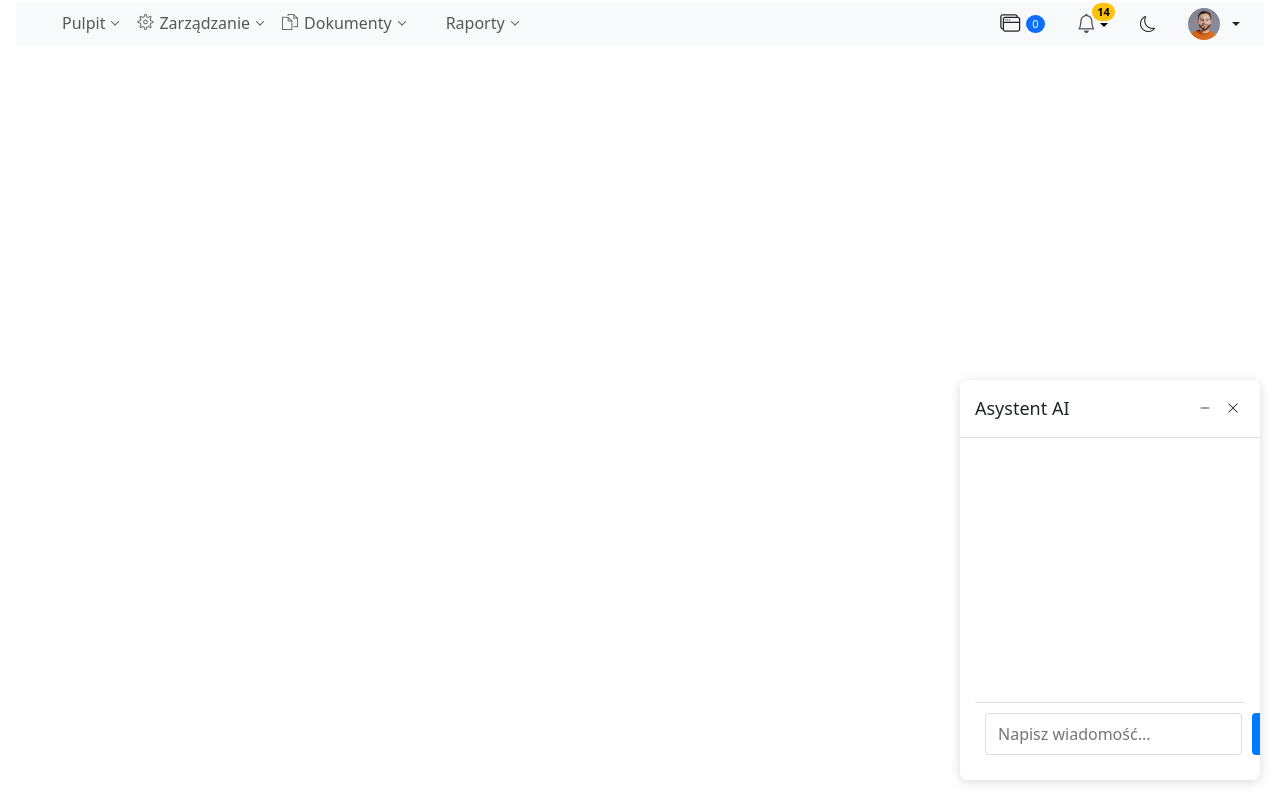
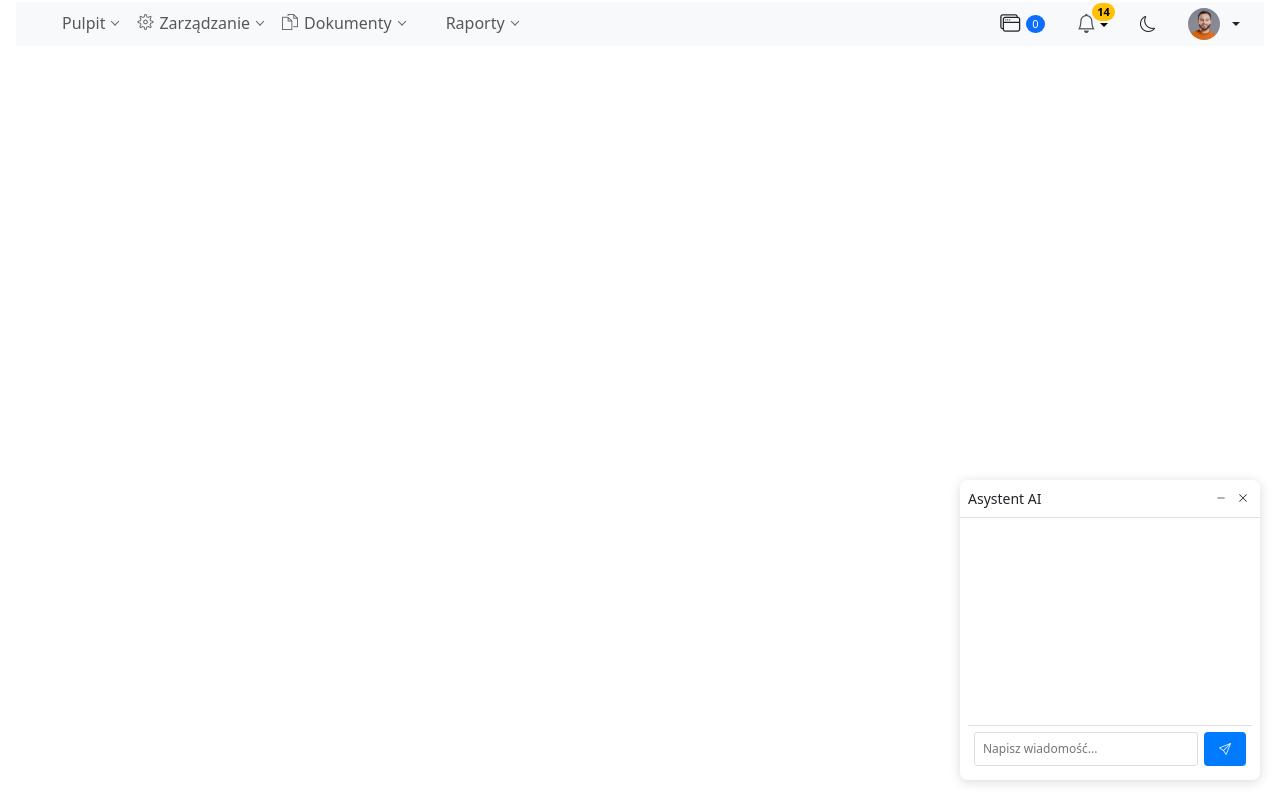
Before and after one commit to jakubgalinskionline/WinDesktop, an Angular app: page / in a window 1280 px wide. Built offline with nearby package versions, Linux system fonts and the light colour scheme.

Commit message:
agent css

```diff
--- a/src/app/components/agent/agent.component.css
+++ b/src/app/components/agent/agent.component.css
@@ -1,9 +1,8 @@
-.agent-container {
-  position: fixed;
+.agent-container {  position: fixed;
   right: 20px;
   bottom: 20px;
   width: 300px;
-  height: 400px;
+  height: 300px;
   display: flex;
   flex-direction: column;
   background-color: white;
@@ -16,7 +15,31 @@
 .agent-container.minimized {
   transform: scale(0.2);
   opacity: 0.8;
-  pointer-events: none;
+}
+
+.restore-button {
+  position: fixed;
+  right: 20px;
+  bottom: 20px;
+  width: 36px;
+  height: 36px;
+  background-color: #007bff;
+  border: none;
+  border-radius: 50%;
+  color: white;
+  cursor: pointer;
+  display: flex;
+  align-items: center;
+  justify-content: center;
+  z-index: 1000;
+  font-size: 12px;
+  box-shadow: 0 2px 8px rgba(0,0,0,0.2);
+  transition: all 0.2s ease-in-out;
+}
+
+.restore-button:hover {
+  background-color: #0056b3;
+  transform: scale(1.1);
 }
 
 .agent-container.hidden {
@@ -37,7 +60,7 @@
 }
 
 .agent-header {
-  padding: 15px;
+  padding: 8px;
   border-bottom: 1px solid #e0e0e0;
   display: flex;
   justify-content: space-between;
@@ -46,7 +69,7 @@
 }
 
 .agent-title {
-  font-size: 18px;
+  font-size: 14px;
   font-weight: 500;
 }
 
@@ -57,10 +80,10 @@
 }
 
 .agent-control-btn {
-  width: 24px;
-  height: 24px;
+  width: 18px;
+  height: 18px;
   border: none;
-  border-radius: 4px;
+  border-radius: 3px;
   background: transparent;
   padding: 0;
   display: flex;
@@ -71,7 +94,7 @@
 }
 
 .agent-control-btn i {
-  font-size: 12px;
+  font-size: 10px;
   pointer-events: none;
 }
 
@@ -92,21 +115,22 @@
   flex: 1;
   display: flex;
   flex-direction: column;
-  padding: 15px;
+  padding: 8px;
   overflow: hidden;
 }
 
 .chat-messages {
   flex: 1;
   overflow-y: auto;
-  margin-bottom: 15px;
+  margin-bottom: 8px;
 }
 
 .message {
-  margin-bottom: 10px;
-  padding: 10px;
-  border-radius: 8px;
+  margin-bottom: 6px;
+  padding: 6px;
+  border-radius: 6px;
   max-width: 80%;
+  font-size: 12px;
 }
 
 .user-message {
@@ -135,17 +159,18 @@
 
 .input-area {
   display: flex;
-  gap: 10px;
-  padding: 10px;
+  gap: 6px;
+  padding: 6px;
   border-top: 1px solid #e0e0e0;
 }
 
 .input-area input {
   flex: 1;
-  padding: 8px 12px;
+  padding: 4px 8px;
   border: 1px solid #ddd;
-  border-radius: 4px;
+  border-radius: 3px;
   outline: none;
+  font-size: 12px;
 }
 
 .input-area .dark-input {
@@ -161,6 +186,9 @@
   background-color: #007bff;
   color: white;
   cursor: pointer;
+  font-size: 12px;
+  display: flex;
+  align-items: center;
 }
 
 .send-button:hover {
--- a/src/app/components/agent/agent.component.html
+++ b/src/app/components/agent/agent.component.html
@@ -46,3 +46,10 @@
     </div>
   </div>
 </div>
+<button
+  class="restore-button"
+  (click)="minimizeAgent()"
+  *ngIf="isMinimized && isVisible"
+>
+  <i class="bi bi-chevron-up"></i>
+</button>
```
